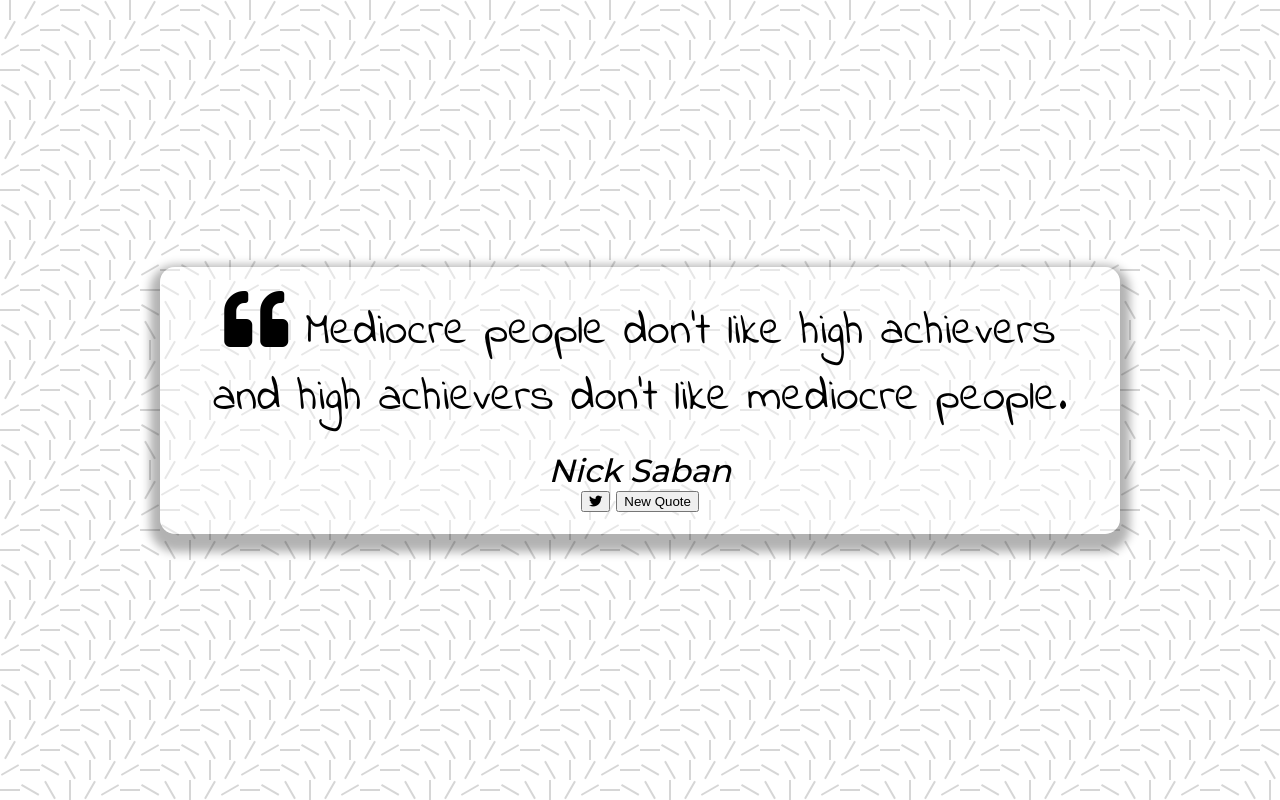
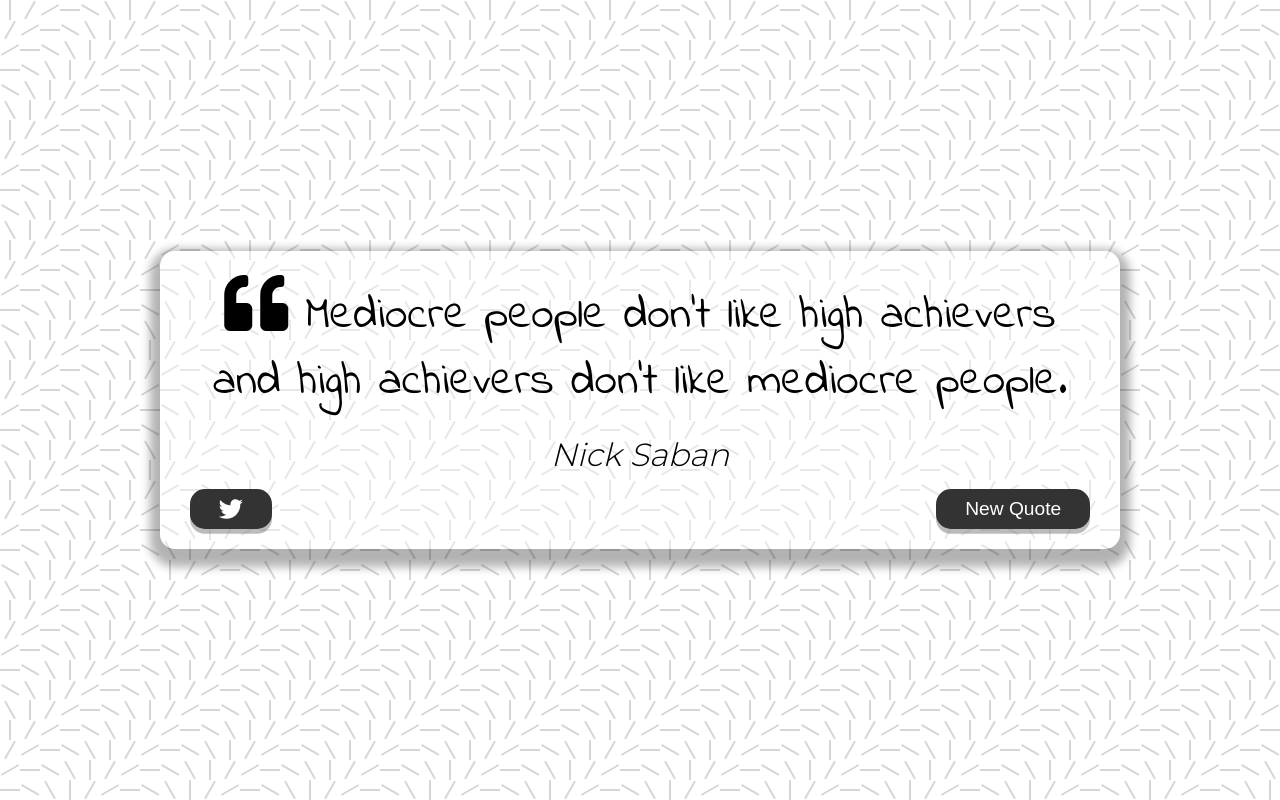
Before and after one commit to jaaska-dev/quote-generator, a plain HTML site: page index.html in a window 1280 px wide. Drawn offline with Linux system fonts and the light colour scheme.

Commit message:
Added styling changes for buttons.

```diff
--- a/style.css
+++ b/style.css
@@ -1,5 +1,5 @@
 @import url("https://fonts.googleapis.com/css2?family=Indie+Flower&display=swap");
-@import url("https://fonts.googleapis.com/css2?family=Montserrat:wght@500&display=swap");
+@import url("https://fonts.googleapis.com/css2?family=Montserrat:wght@300&display=swap");
 
 html {
   box-sizing: border-box;
@@ -45,8 +45,44 @@ body {
   font-family: Montserrat, sans-serif;
   margin-top: 20px;
   font-size: 2rem;
-  font-weight: 500;
+  font-weight: 300;
   font-style: italic;
+}
+
+.button-container {
+  margin-top: 15px;
+  display: flex;
+  justify-content: space-between;
+}
+
+button {
+  cursor: pointer;
+  font-size: 1.2rem;
+  height: 2.5rem;
+  border: none;
+  border-radius: 15px;
+  color: #fff;
+  background: #333;
+  outline: none;
+  padding: 0.5rem 1.8rem;
+  box-shadow: 0 0.3rem rgba(121, 121, 121, 0.5);
+}
+
+button:hover {
+  filter: brightness(115%);
+}
+
+button:active {
+  transform: translate(0, 0.2rem);
+  box-shadow: 0 0.1rem rgba(255, 255, 255, 0.65);
+}
+
+.twitter-button:hover {
+  color: #38a1f3;
+}
+
+.fa-twitter {
+  font-size: 1.5rem;
 }
 
 /* Media Query for Tablet or Smaller*/
```
